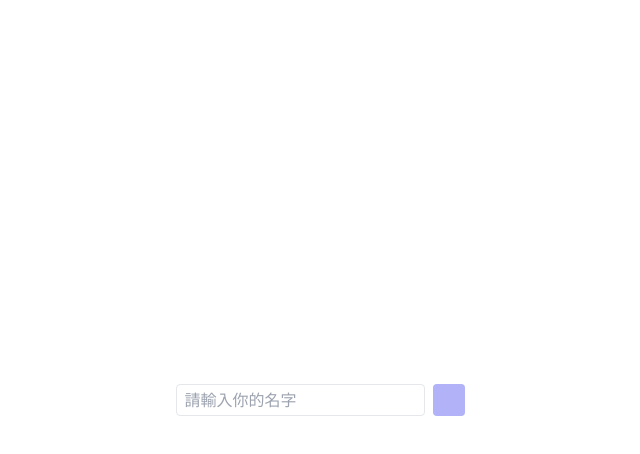
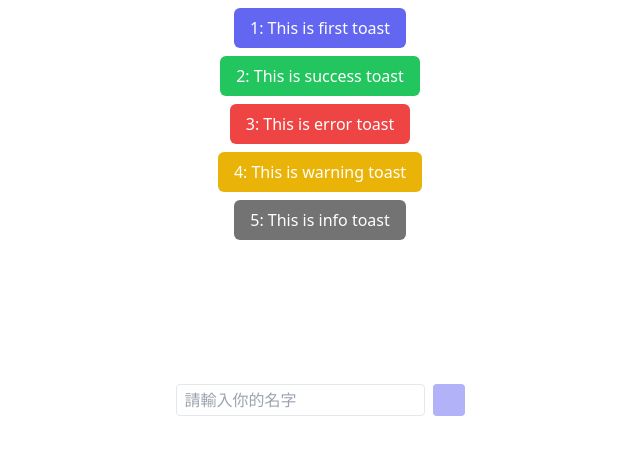
Before and after one commit to shezimanor/ry-hangout-app-client, a Vue app: page / in a window 1280 px wide. Shown: the top 454 px of the page, without its empty margins (320-960 px from the left). Built offline with nearby package versions, Linux system fonts and the light colour scheme.

Commit message:
feat: add component `toast`

```diff
--- a/src/App.vue
+++ b/src/App.vue
@@ -4,4 +4,5 @@ import { RouterView } from 'vue-router';
 
 <template>
   <RouterView />
+  <AppToastContainer />
 </template>
--- /dev/null
+++ b/src/components/ui/AppToast.vue
@@ -0,0 +1,40 @@
+<script lang="ts" setup>
+import { computed, onBeforeUnmount, onMounted, toRefs } from 'vue';
+
+// 引入型別
+import type { Toast } from '@/types';
+
+import useToastStore from '@/stores/toastStore';
+
+// store(toastStore)
+const toastStore = useToastStore();
+const { removeToast } = toastStore;
+
+let timeoutId: number | undefined;
+
+// Props
+const props = defineProps<{
+  toast: Toast;
+}>();
+
+const { toast } = toRefs(props);
+
+// Computed
+const typeClass = computed(() => `toast--${toast.value.type}`);
+
+// Mounted
+onMounted(() => {
+  // 設置一個計時器
+  timeoutId = window.setTimeout(() => {
+    removeToast(toast.value);
+  }, toast.value.timeout);
+});
+// Before Unmount
+onBeforeUnmount(() => {
+  clearTimeout(timeoutId);
+});
+</script>
+
+<template>
+  <div class="toast-container__item" :class="[typeClass]">{{ toast.id }}: {{ toast.content }}</div>
+</template>
--- /dev/null
+++ b/src/components/ui/AppToastContainer.vue
@@ -0,0 +1,16 @@
+<script lang="ts" setup>
+import useToastStore from '@/stores/toastStore';
+
+// store(toastStore)
+const toastStore = useToastStore();
+// 因為 setup 中用不到，所以不需要 storeToRefs
+const { toasts } = toastStore;
+</script>
+
+<template>
+  <div class="toast-container">
+    <TransitionGroup tag="div" name="slide-down-in" class="toast-container__list">
+      <AppToast v-for="toast in toasts" :key="toast.id" :toast="toast" />
+    </TransitionGroup>
+  </div>
+</template>
--- a/src/scss/main.scss
+++ b/src/scss/main.scss
@@ -1,12 +1,20 @@
 @tailwind base;
 @tailwind components;
 @tailwind utilities;
+.view-container {
+  @apply flex h-screen w-full flex-row items-stretch;
+}
+.view-center-container {
+  @apply flex h-screen w-full items-center justify-center;
+}
+
 .button {
   @apply flex w-8 flex-none items-center justify-center rounded disabled:opacity-50;
   &.button--primary {
     @apply bg-indigo-500 text-white enabled:hover:bg-indigo-700;
   }
 }
+
 .message-container {
   @apply flex-auto overflow-y-auto bg-green-100;
   .message-container__list {
@@ -16,9 +24,28 @@
     }
   }
 }
-.view-container {
-  @apply flex h-screen w-full flex-row items-stretch;
+
+.toast-container {
+  @apply pointer-events-none fixed left-0 top-0 z-50 w-full;
+  .toast-container__list {
+    @apply flex w-full flex-col items-center gap-y-2 p-2;
+    .toast-container__item {
+      @apply rounded-md bg-neutral-800 px-4 py-2 text-white;
+      &.toast--primary {
+        @apply bg-indigo-500;
+      }
+      &.toast--success {
+        @apply bg-green-500;
+      }
+      &.toast--error {
+        @apply bg-red-500;
+      }
+      &.toast--warning {
+        @apply bg-yellow-500;
+      }
+      &.toast--info {
+        @apply bg-neutral-500;
+      }
+    }
+  }
 }
-.view-center-container {
-  @apply flex h-screen w-full justify-center items-center;
-}
--- /dev/null
+++ b/src/stores/toastStore.ts
@@ -0,0 +1,61 @@
+import { defineStore } from 'pinia';
+import { ref } from 'vue';
+
+// 引入型別
+import type { Toast } from '@/types';
+
+let nextId = 1;
+
+export default defineStore('toastStore', () => {
+  const toasts = ref<Toast[]>([
+    {
+      id: 1,
+      type: 'primary',
+      timeout: 50000,
+      content: 'This is first toast'
+    },
+    {
+      id: 2,
+      type: 'success',
+      timeout: 50000,
+      content: 'This is success toast'
+    },
+    {
+      id: 3,
+      type: 'error',
+      timeout: 50000,
+      content: 'This is error toast'
+    },
+    {
+      id: 4,
+      type: 'warning',
+      timeout: 50000,
+      content: 'This is warning toast'
+    },
+    {
+      id: 5,
+      type: 'info',
+      timeout: 50000,
+      content: 'This is info toast'
+    }
+  ]);
+
+  function addToast(ToastToAdd: Toast) {
+    toasts.value.push({
+      ...ToastToAdd,
+      id: nextId++
+    });
+  }
+  function removeToast(toastToRemove: Toast) {
+    const index = toasts.value.findIndex((toast) => toast.id === toastToRemove.id);
+    toasts.value.splice(index, 1);
+  }
+
+  return {
+    // state
+    toasts,
+    // actions
+    addToast,
+    removeToast
+  };
+});
--- /dev/null
+++ b/src/types/index.d.ts
@@ -0,0 +1,6 @@
+export interface Toast {
+  id?: number;
+  type: 'primary' | 'success' | 'error' | 'warning' | 'info';
+  timeout: number; // ms
+  content: string;
+}
```
